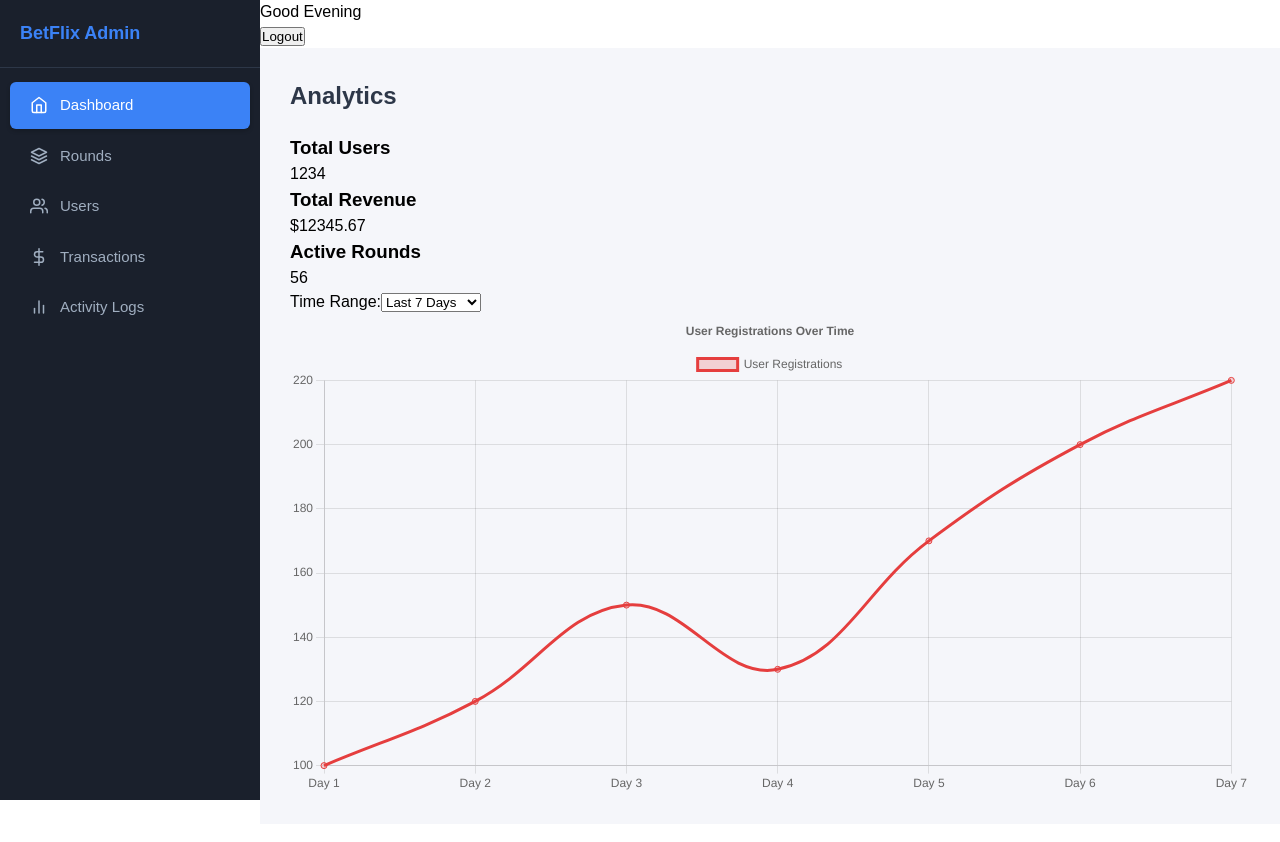
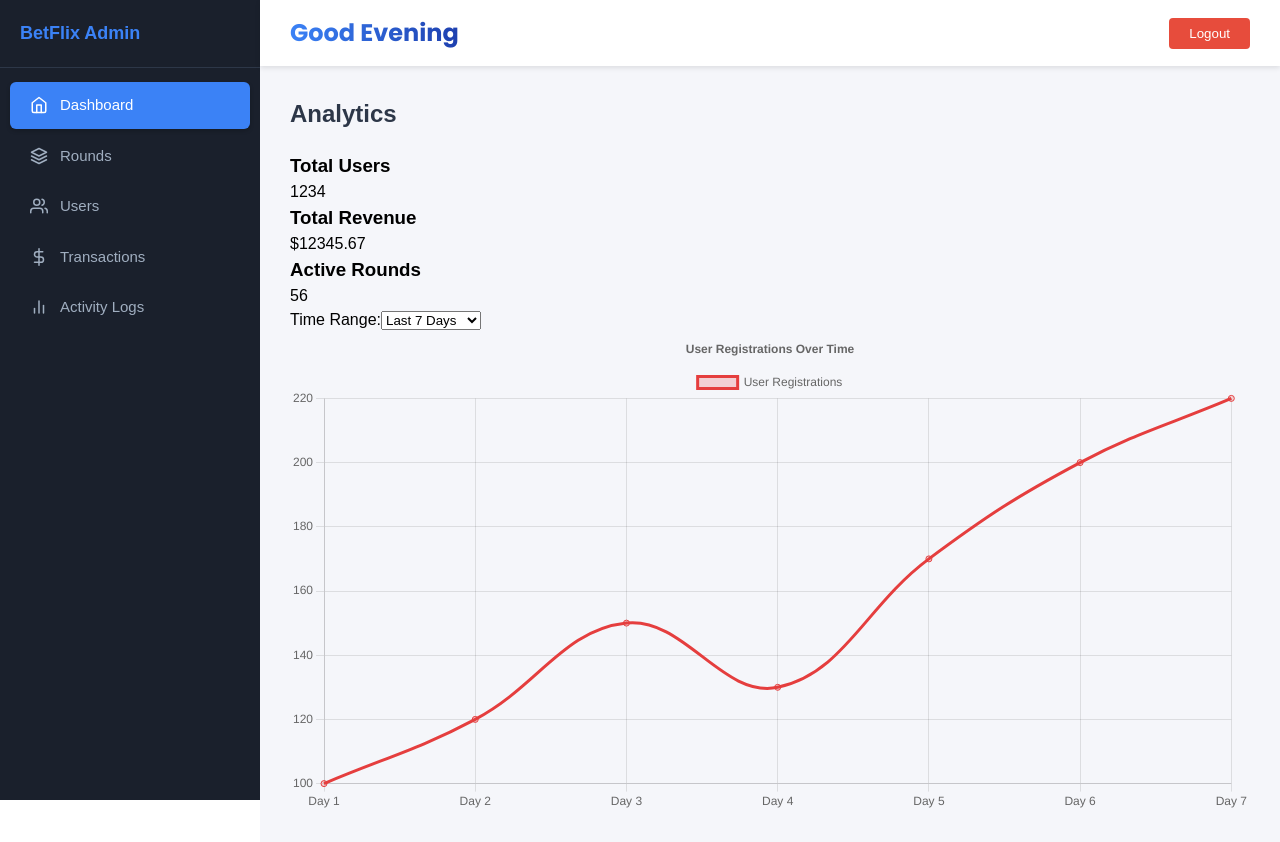
Before and after one commit to ay30bg/admin-betflix, a React (Create React App) app: page /dashboard in a window 1280 px wide. Built offline with nearby package versions, Linux system fonts and the light colour scheme; no server answers.

Commit message:
Update App.css

```diff
--- a/src/App.css
+++ b/src/App.css
@@ -13,6 +13,48 @@ body {
 .dashboard {
   display: flex;
   min-height: 100vh;
+}
+
+.header {
+  background-color: white;
+  padding: 15px 30px;
+  display: flex;
+  justify-content: space-between;
+  align-items: center;
+  box-shadow: 0 2px 5px rgba(0,0,0,0.1);
+  position: sticky;
+  top: 0;
+  z-index: 100;
+}
+
+.greeting {
+  font-size: 1.5rem;
+  font-weight: 800;
+  font-family: 'Poppins', -apple-system, BlinkMacSystemFont, 'Segoe UI', Roboto, sans-serif;
+  background: linear-gradient(90deg, #3b82f6, #1e40af);
+  -webkit-background-clip: text;
+  -webkit-text-fill-color: transparent;
+  text-decoration: none;
+  transition: transform 0.2s ease, opacity 0.2s ease;
+}
+
+/* .greeting {
+  font-size: 1.5rem;
+  font-weight: bold;
+} */
+
+.logout-btn {
+  padding: 8px 20px;
+  background-color: #e74c3c;
+  color: white;
+  border: none;
+  border-radius: 4px;
+  cursor: pointer;
+  transition: background-color 0.3s;
+}
+
+.logout-btn:hover {
+  background-color: #c0392b;
 }
 
 .sidebar {
```
